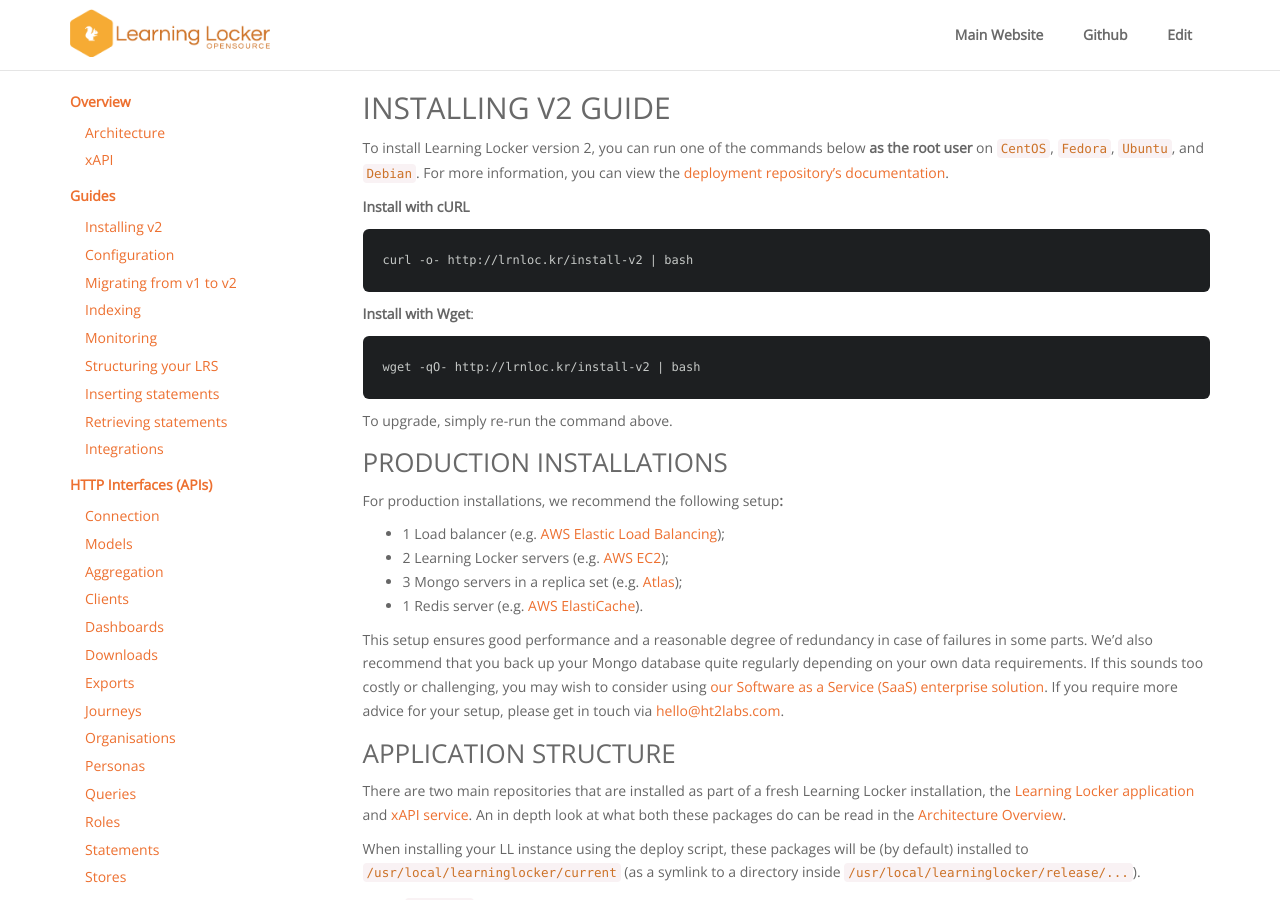
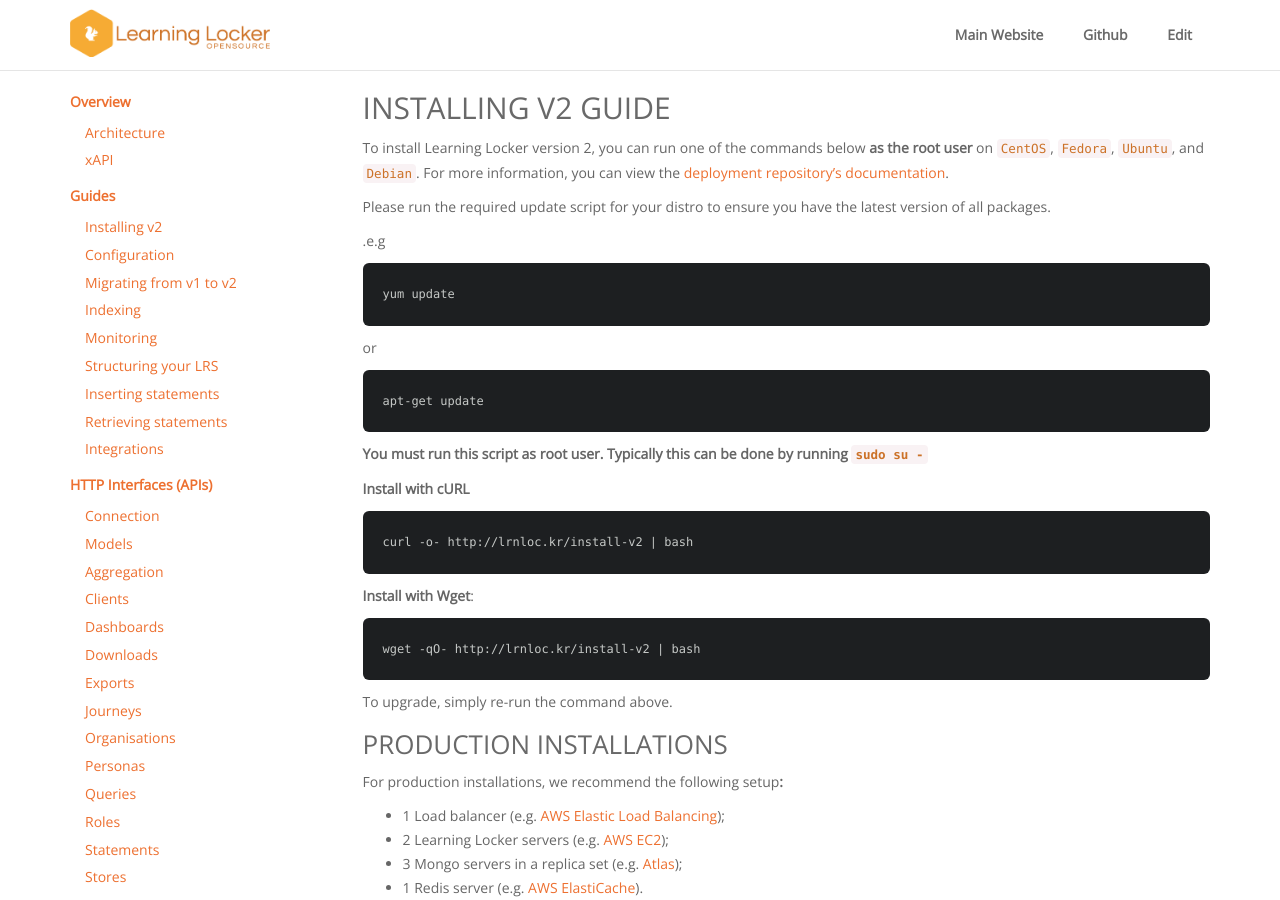
Before and after one commit to LearningLocker/docs, a Jekyll site: the page built from src/guides-installing.md, in a window 1280 px wide and 900 px high. Built offline with Jekyll 4.4.1, drawn with Linux system fonts in a browser that asks for light colours; nearby versions of some CDN libraries; our own code applies the rules of GitHub Pages for plain Markdown files.

Commit message:
Installing

````diff
--- a/src/guides-installing.md
+++ b/src/guides-installing.md
@@ -3,6 +3,20 @@
 
 # Installing V2 Guide
 To install Learning Locker version 2, you can run one of the commands below **as the root user** on `CentOS`, `Fedora`, `Ubuntu`, and `Debian`. For more information, you can view the [deployment repository's documentation](https://github.com/LearningLocker/deploy).
+
+Please run the required update script for your distro to ensure you have the latest version of all packages.
+
+.e.g
+```
+yum update
+```
+or
+```
+apt-get update
+```
+
+
+**You must run this script as root user. Typically this can be done by running `sudo su -`**
 
 **Install with cURL**
 ```sh
````
